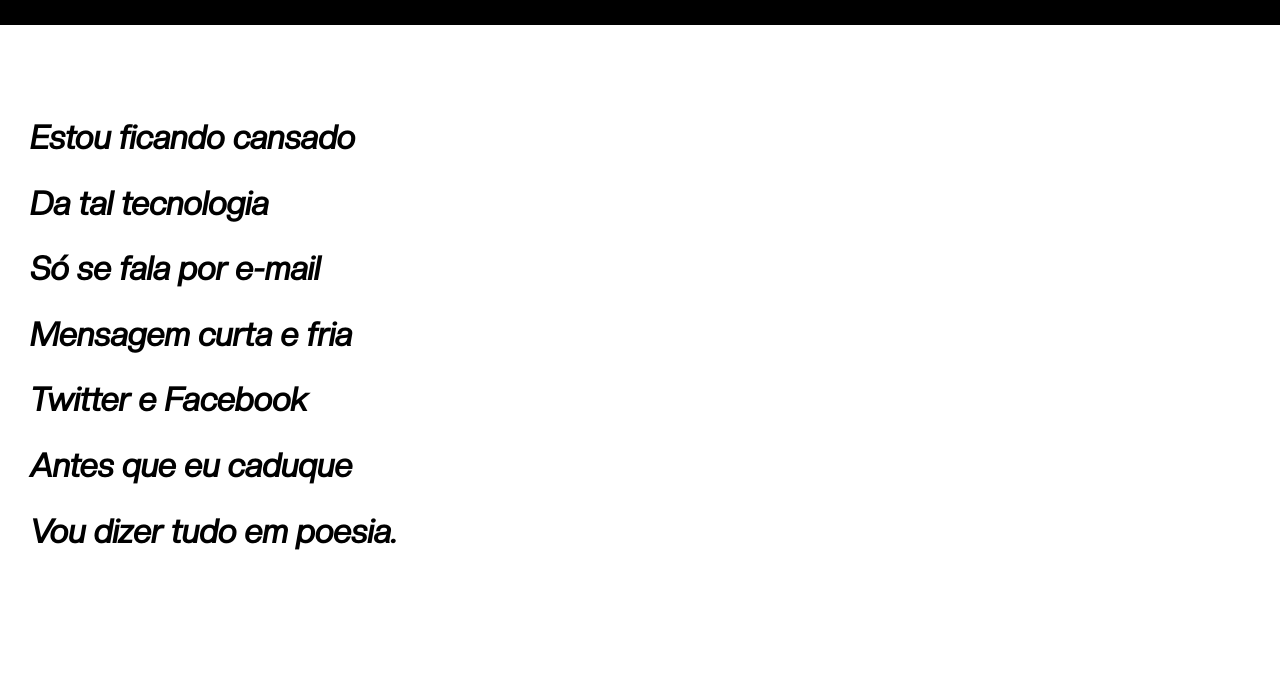
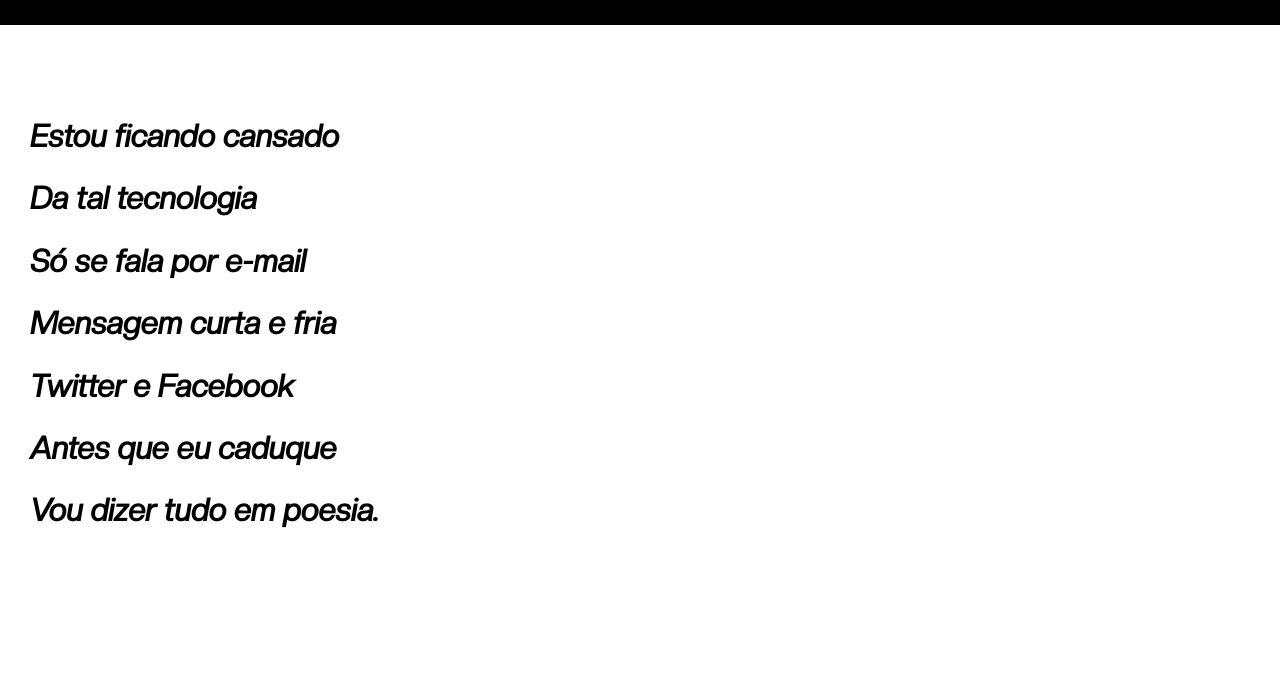
Before and after one commit to pedrovianax/html-cs, a plain HTML site: page desafios/desafio-cordel/index.html in a window 1280 px wide. Shown: the part 125-800 px from the top of the page. Drawn offline with Linux system fonts and the light colour scheme.

Commit message:
atualização na font da section

```diff
--- a/desafios/desafio-cordel/style.css
+++ b/desafios/desafio-cordel/style.css
@@ -68,7 +68,7 @@ section{
     padding-top: 10vh;
     padding-bottom: 10vh;
     line-height: 2em;
-    font-size: 4.1vh;
+    font-size: 3.9vh;
     padding-left: 30px;
 
 }
```
